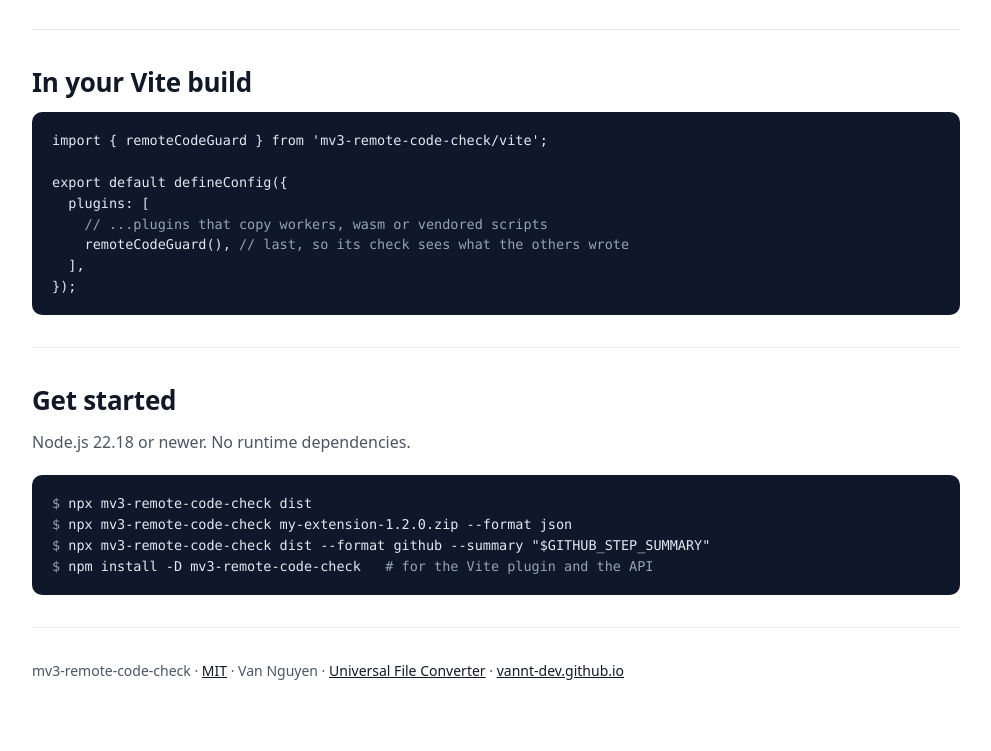
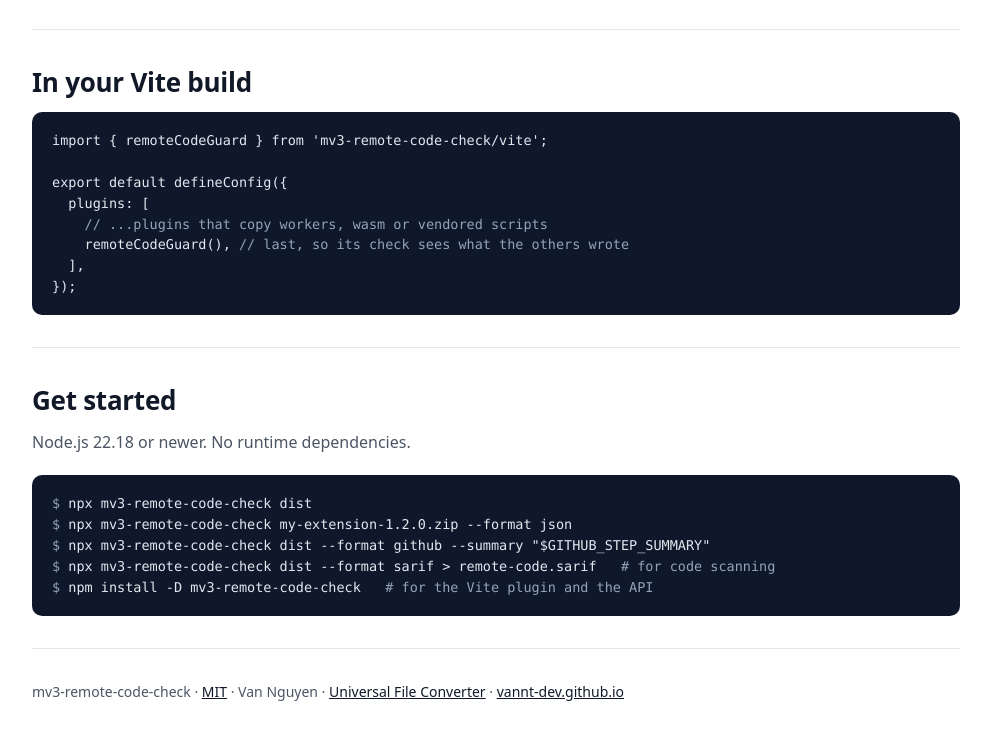
Before and after one commit to vannt-dev/mv3-remote-code-check, a browser extension: page docs/index.html in a window 1280 px wide. Shown: the part 1795-2546 px from the top of the page, without its empty margins (144-1135 px from the left). Before the commit the page ends 2525 px from the top, so only its background shows below. Drawn offline with Linux system fonts and the light colour scheme.

Commit message:
docs: show the sarif format on the landing page (#9)

```diff
--- a/docs/index.html
+++ b/docs/index.html
@@ -362,6 +362,7 @@
         <pre><span class="dim">$</span> npx mv3-remote-code-check dist
 <span class="dim">$</span> npx mv3-remote-code-check my-extension-1.2.0.zip --format json
 <span class="dim">$</span> npx mv3-remote-code-check dist --format github --summary "$GITHUB_STEP_SUMMARY"
+<span class="dim">$</span> npx mv3-remote-code-check dist --format sarif > remote-code.sarif   <span class="dim"># for code scanning</span>
 <span class="dim">$</span> npm install -D mv3-remote-code-check   <span class="dim"># for the Vite plugin and the API</span></pre>
       </section>
 
```
